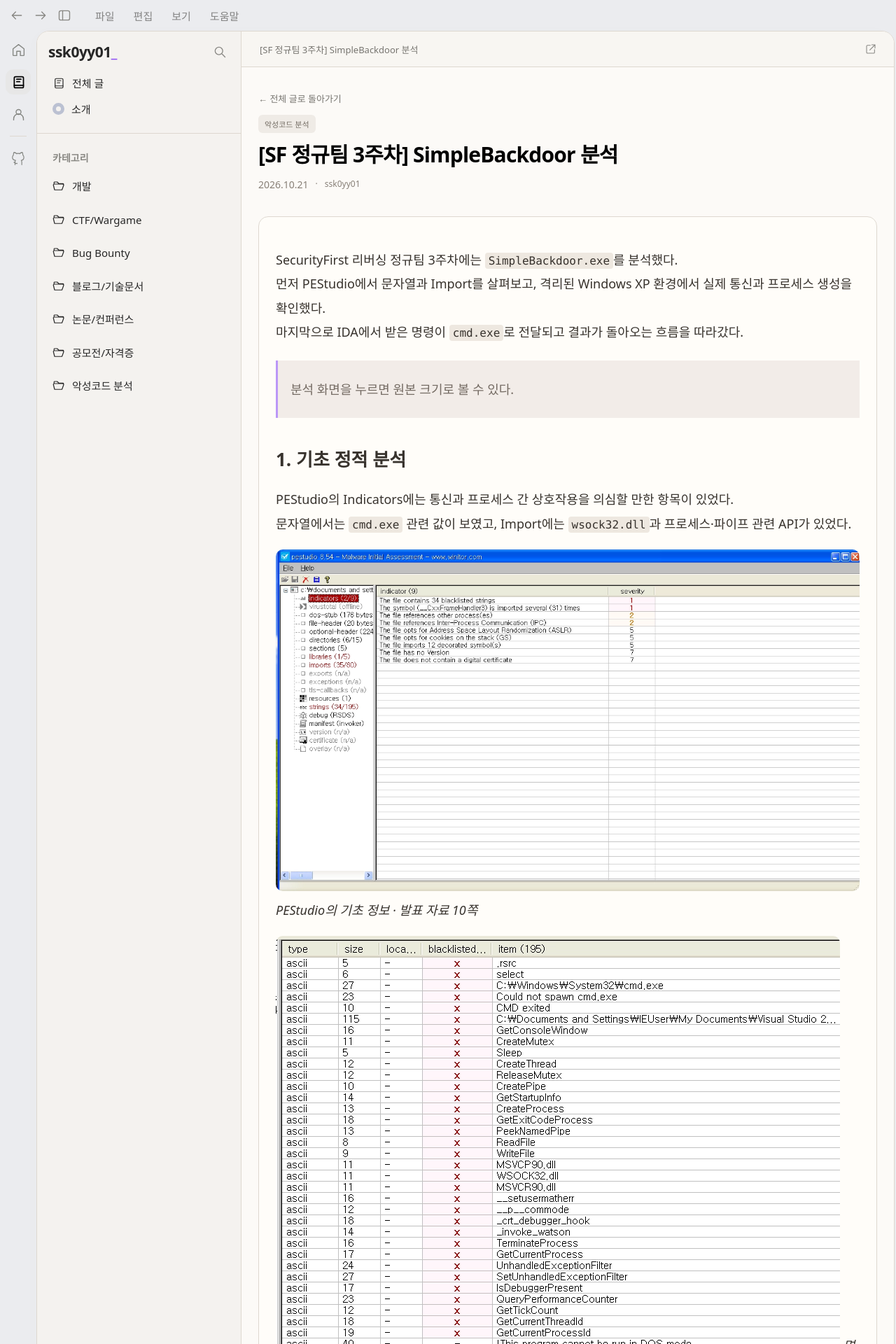
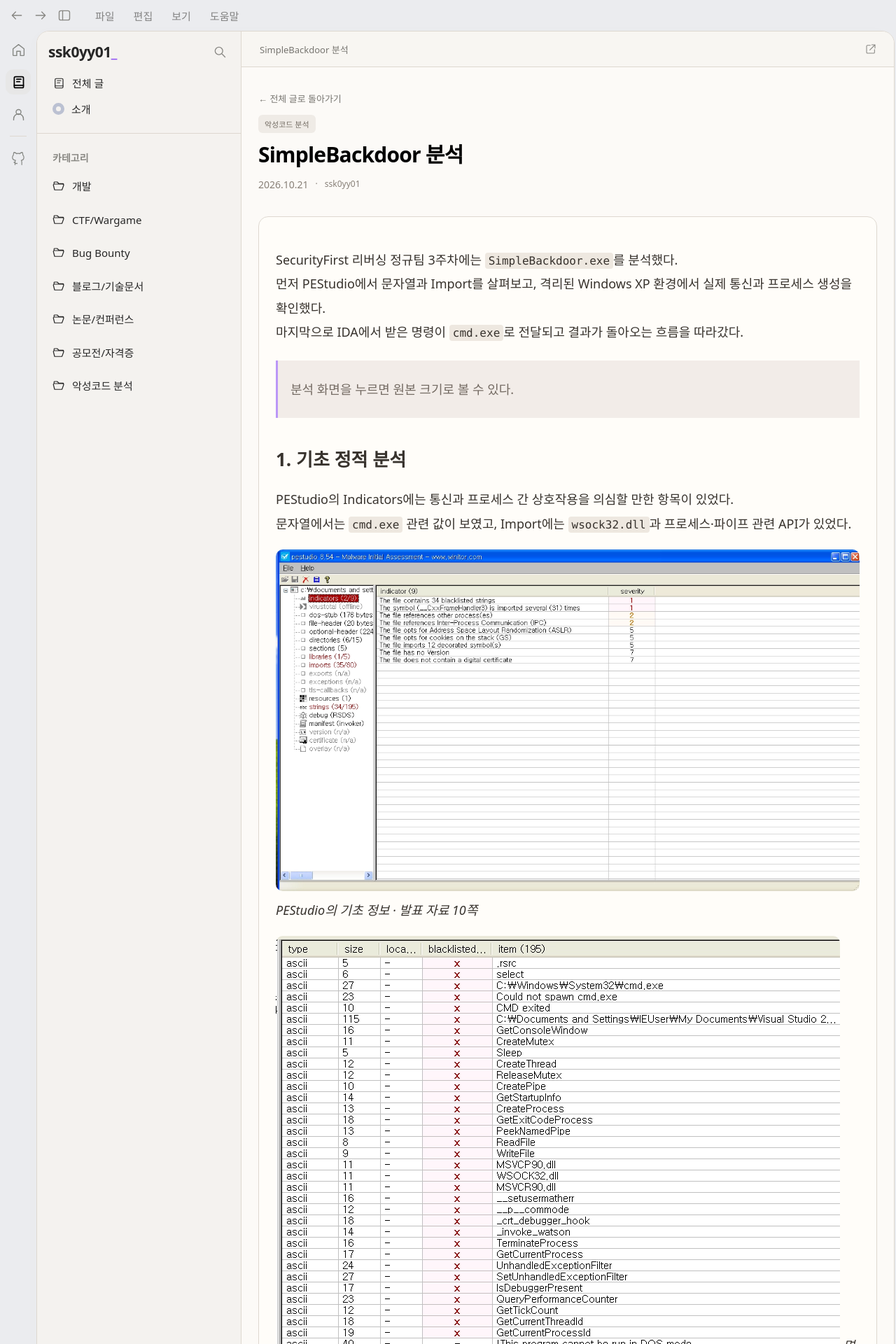
Before and after one commit to ssk0yy01/ssk0yy01.github.io, a Jekyll site: the page built from _posts/2026-10-21-sf-week3.md, in a window 1280 px wide. Shown: the top 1920 px of the page at 70% size. Built offline with Jekyll 4.4.1, drawn with Linux system fonts in a browser that asks for light colours.

Commit message:
Remove activity prefixes from post titles

```diff
--- a/_posts/2026-10-21-sf-week3.md
+++ b/_posts/2026-10-21-sf-week3.md
@@ -1,6 +1,6 @@
 ---
 layout: post
-title: "[SF 정규팀 3주차] SimpleBackdoor 분석"
+title: "SimpleBackdoor 분석"
 description: "TCP 1337 포트로 접속을 받고 cmd.exe를 실행하는 백도어를 정적·동적으로 분석한 기록"
 date: 2026-10-21 10:00:00 +0900
 categories: [malware-analysis, blog-docs]
--- a/_posts/2026-10-29-first-post.md
+++ b/_posts/2026-10-29-first-post.md
@@ -1,6 +1,6 @@
 ---
 layout: post
-title: "[SF 정규팀 4주차] NPKI 인증정보 탈취 악성코드 분석"
+title: "NPKI 인증정보 탈취 악성코드 분석"
 description: "원본 EXE의 DLL 설치부터 64to32.dll의 서비스 실행, 추가 파일 다운로드와 NPKI 인증서·개인키 수집 및 전송 코드까지 분석한 기록"
 date: 2026-10-28 10:00:00 +0900
 categories: [malware-analysis, blog-docs]
```
Also changed, not shown: _posts/2026-10-14-sf-week2.md (+1 -1 lines), _posts/2026-11-04-sf-week5.md (+1 -1 lines), _posts/2026-11-05-my-life.md (+1 -1 lines).
